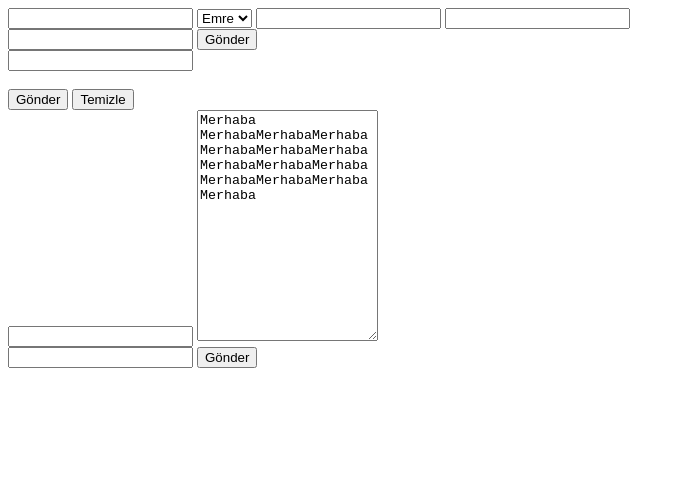
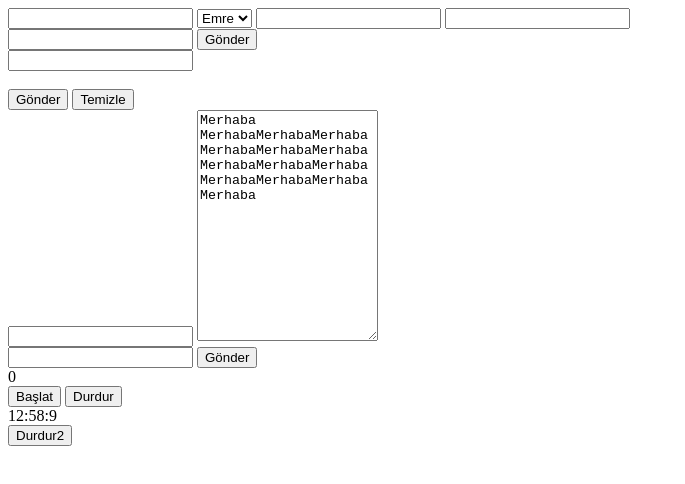
Before and after one commit to Emreakgoz1/JsLearning, a plain HTML site: page index.html in a window 1280 px wide. Shown: the whole page, without its empty margins (0-685 px from the left). Drawn offline with Linux system fonts and the light colour scheme.

Commit message:
Zamanlayıcılar Added

```diff
--- a/index.html
+++ b/index.html
@@ -1354,5 +1354,82 @@
             console.log(sonuc);*/
 
     </script>
+    <div id="sayi">0</div>
+    <button onclick="baslat()">Başlat</button>
+    <button onclick="durdur()">Durdur</button>
+    <div id="saat">00:00:00</div>
+    <button onclick="durdur2()">Durdur2</button>
+    <script>
+
+        //Zamanlayıcılar
+
+        //Belirlenen Süreden sonra Bir kere Calışma
+        //1000 - 1 saniye demektir.
+        //1 saniye sonra merhaba c ıktısı vermiş oldu bize
+     /*  setTimeout(function (){
+            document.write("Merhaba");
+        },1000);
+        //2.yolla yapıımı
+
+        selam = ()=>{
+            document.write("Selam");
+        }
+        setTimeout(selam,2000);
+
+        tekrarla = ()=>{
+            let sayi = document.getElementById("sayi").innerText;
+            sayi = Number(sayi) +1 ;
+            document.getElementById("sayi").innerText = sayi;
+            setTimeout(tekrarla,1000);
+        }
+        tekrarla();
+
+
+        //Zamanlayıcıyı Durdurma (clearTimeout())
+        var sayac;
+        baslat = ()=>{
+            let sayi = document.getElementById("sayi").innerText;
+            sayi = Number(sayi) +1 ;
+            document.getElementById("sayi").innerText = sayi;
+           sayac =  setTimeout(baslat,1000);
+        }
+        durdur=()=>
+        {
+            clearTimeout(sayac);
+            document.getElementById("sayi").innerText = 0;
+        }
+
+        //Belirli Süre Aralıklarında Tekrarlanma
+        calistir = ()=>{
+            let sayi = document.getElementById("sayi").innerText;
+            sayi = Number(sayi) +1 ;
+            document.getElementById("sayi").innerText = sayi;
+        }
+        setInterval(calistir,1000);
+
+        saat = ()=>{
+            var zaman = new Date();
+            var saat = zaman.getHours();
+            var dakika = zaman.getMinutes();
+            var saniye = zaman.getSeconds();
+            document.getElementById("saat").innerText = saat+":"+dakika+":"+saniye;
+        }
+        setInterval(saat,1000);*/
+
+        //Zamanlayıcıyı Sonlandırma
+        saat = ()=>{
+            var zaman = new Date();
+            var saat = zaman.getHours();
+            var dakika = zaman.getMinutes();
+            var saniye = zaman.getSeconds();
+            document.getElementById("saat").innerText = saat+":"+dakika+":"+saniye;
+        }
+       var dur =  setInterval(saat,1000);
+
+       durdur2 = ()=>{
+        clearInterval(dur);
+       }
+
+    </script>
 </body>
 </html>
```
